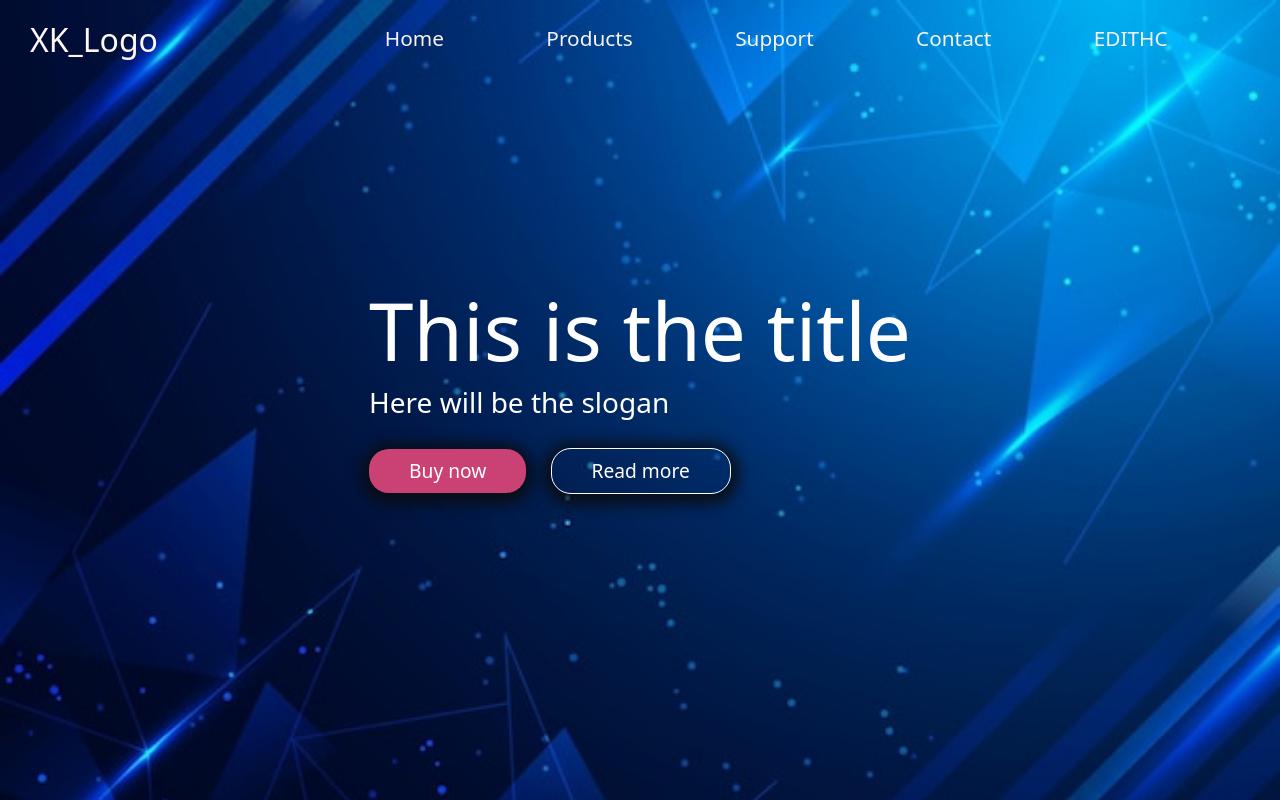
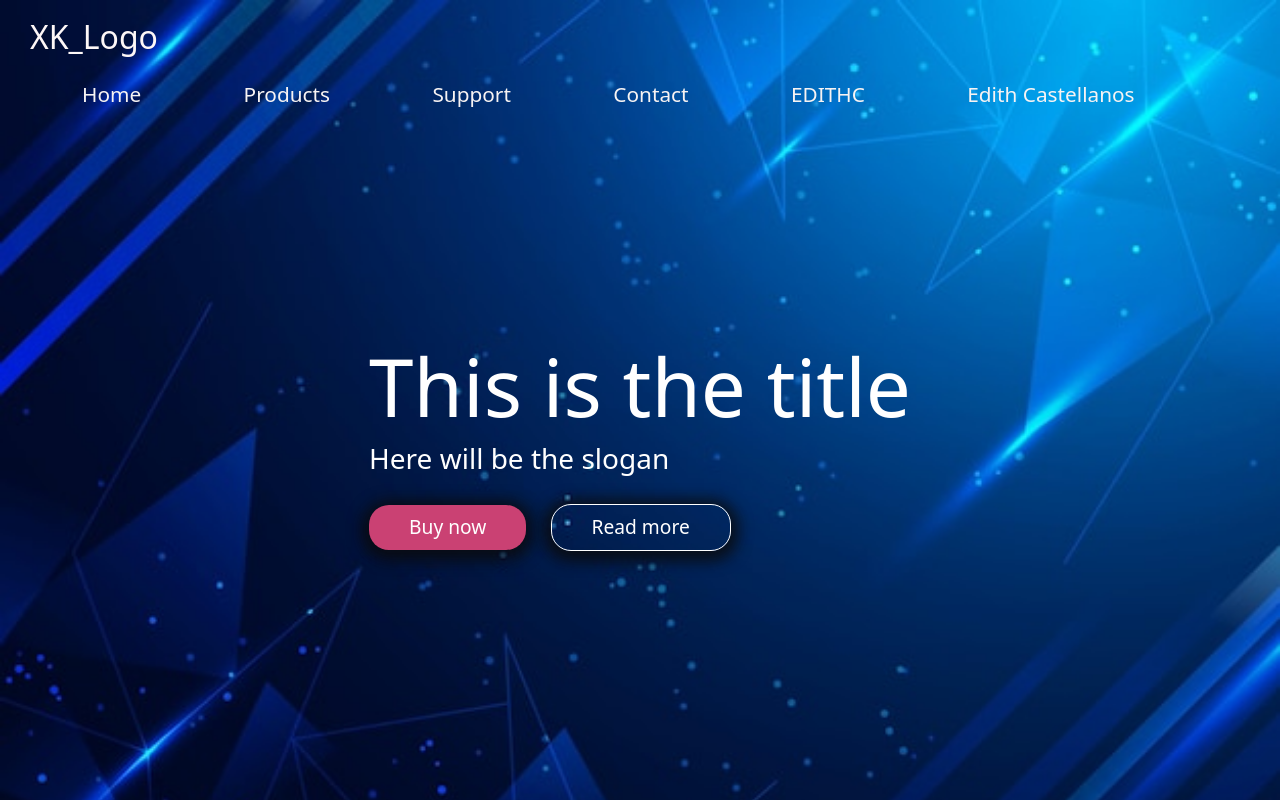
Before and after one commit to EdithConfigurado/C-Users-Edith-Castellanos-OneDrive-Escritorio-HOMEPAGES-20220903T150922Z-001-HOMEPAGES, a plain HTML site: page index.html in a window 1280 px wide. Drawn offline with nearby package versions, Linux system fonts and the light colour scheme.

```diff
--- a/index.html
+++ b/index.html
@@ -34,6 +34,7 @@
                         <li><a href="#">Support</a></li>
                         <li><a href="#">Contact</a></li>
                         <li><a href="#">EDITHC</a></li>
+                        <li><a href="#">Edith Castellanos</a></li>
                      </ul><!--Actuatilizamos icónos **línea 20 link...fontawesome-->
                     <!--Cuando le demos clic a este icóno se va ha desplegar.-->
                     <div class="menu-bar">
```
